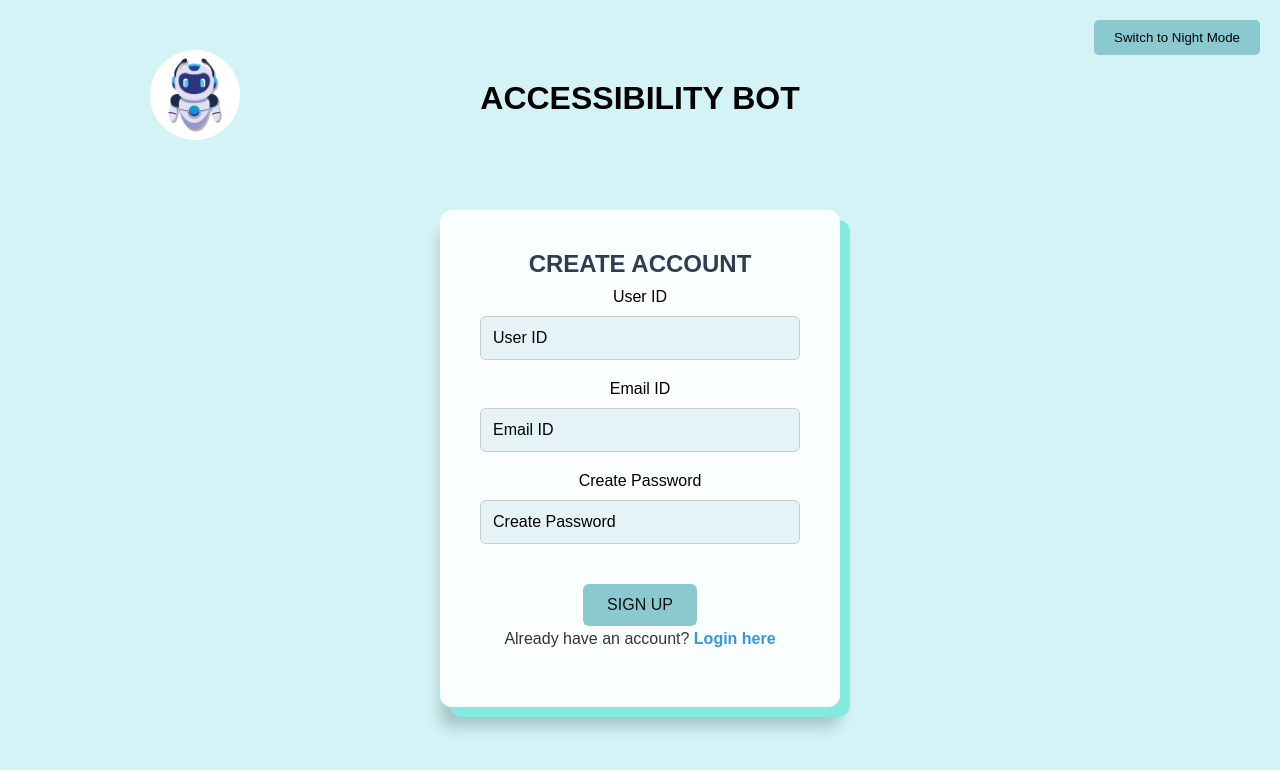
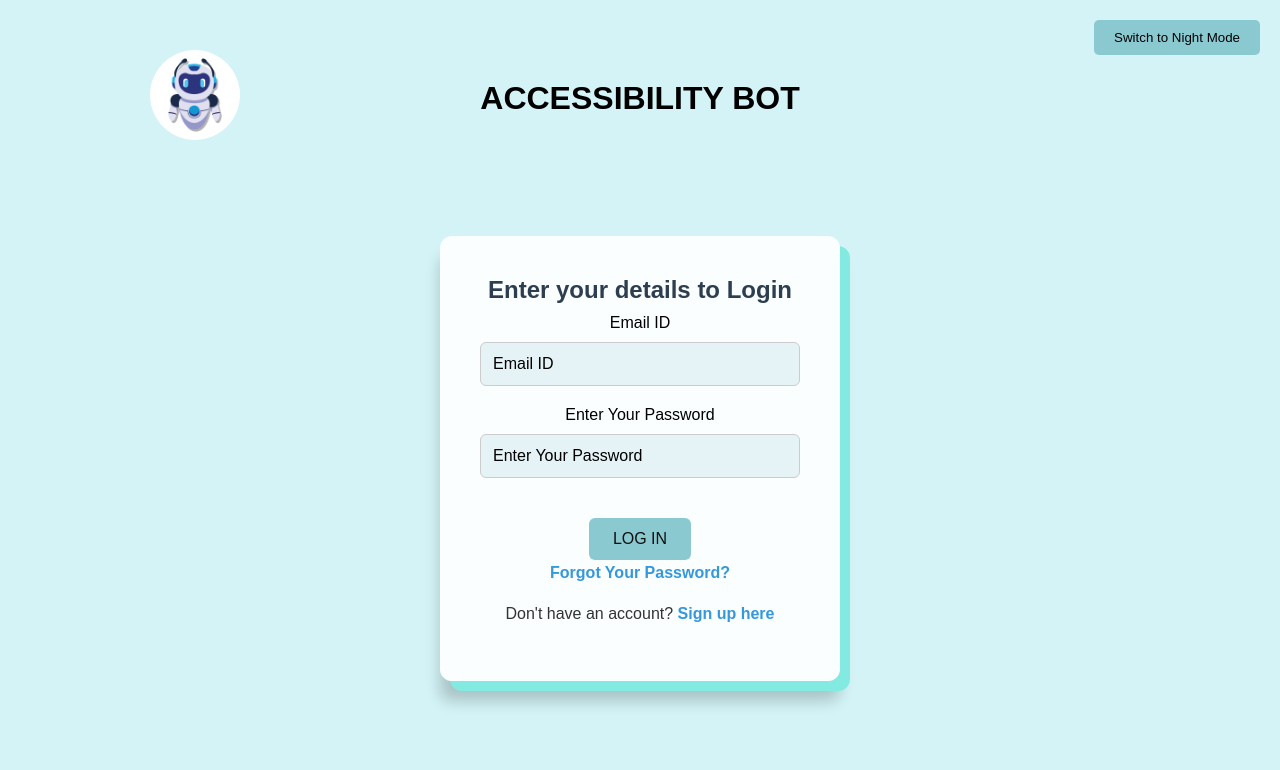
Before and after one commit to 190031241-chaturyaakhilapallem/Accessibility-Bot, a React (Create React App) app: page /login in a window 1280 px wide. Before the commit this address led to /signup. Shown: the top 770 px of the page. Built offline with nearby package versions, Linux system fonts and the light colour scheme; the HTML template or start-up script is replaced by a standard one.

Commit message:
Fixed navigation and login/signup flow

```diff
--- a/src/App.js
+++ b/src/App.js
@@ -20,13 +20,15 @@ function App() {
     const navigate = useNavigate();  // Navigate to handle redirects
     const location = useLocation();
 
-    // Check if user is logged in and handle redirection
-    useEffect(() => {
-        const isLoggedIn = localStorage.getItem('isLoggedIn');
-        if (!isLoggedIn && location.pathname !== '/signup') {
-            navigate('/signup');
-        }
-    }, [navigate, location.pathname]);
+    // Only redirect to signup if not logged in and on a protected route (like /dashboard)
+useEffect(() => {
+    const isLoggedIn = localStorage.getItem('isLoggedIn');
+    const publicRoutes = ['/signup', '/login'];
+
+    if (!isLoggedIn && !publicRoutes.includes(location.pathname)) {
+        navigate('/signup');
+    }
+}, [navigate, location.pathname]);
 
 
     const toggleNightMode = () => {
@@ -49,7 +51,7 @@ function App() {
 
             <Routes>
                 {/* Redirect from root to signup */}
-                <Route path="/" element={<Navigate to="/signup" />} />
+                <Route path="/" element={<Navigate to="/login" />} />
                 <Route path="/signup" element={<SignUpForm isNightMode={isNightMode} />} />
                 <Route path="/login" element={<LoginForm isNightMode={isNightMode} />} />
 
--- a/src/LoginForm.js
+++ b/src/LoginForm.js
@@ -3,6 +3,8 @@ import './style.css';
 import { getAuth, signInWithEmailAndPassword, sendPasswordResetEmail } from "firebase/auth";
 import { app } from './firebase';
 import { useNavigate } from 'react-router-dom';
+import { Link } from 'react-router-dom';
+
 
 const LoginForm = ({ isNightMode }) => {
     const [email, setEmail] = useState('');
@@ -77,7 +79,7 @@ const LoginForm = ({ isNightMode }) => {
                     Forgot Your Password?
                 </p>
 
-                <p>Don't have an account? <a href="/signup">Sign up here</a></p>
+                <p>Don't have an account? <Link to="/signup">Sign up here</Link></p>
             </form>
         </div>
     );
--- a/src/SignUpForm.js
+++ b/src/SignUpForm.js
@@ -4,6 +4,7 @@ import { getAuth, createUserWithEmailAndPassword } from "firebase/auth";
 import { getFirestore, doc, setDoc } from 'firebase/firestore';
 import { app } from './firebase';
 import { useNavigate } from 'react-router-dom';
+import { Link } from 'react-router-dom';
 
 const SignUpForm = ({ isNightMode }) => {
     const [userid, setUserID] = useState('');
@@ -98,7 +99,7 @@ const SignUpForm = ({ isNightMode }) => {
                 <button type="submit" disabled={loading}>
                     {loading ? 'Registering...' : 'SIGN UP'}
                 </button>
-                <p>Already have an account? <a href="/login">Login here</a></p>
+                <p>Already have an account? <Link to="/login">Login here</Link></p>
             </form>
         </div>
     );
```
